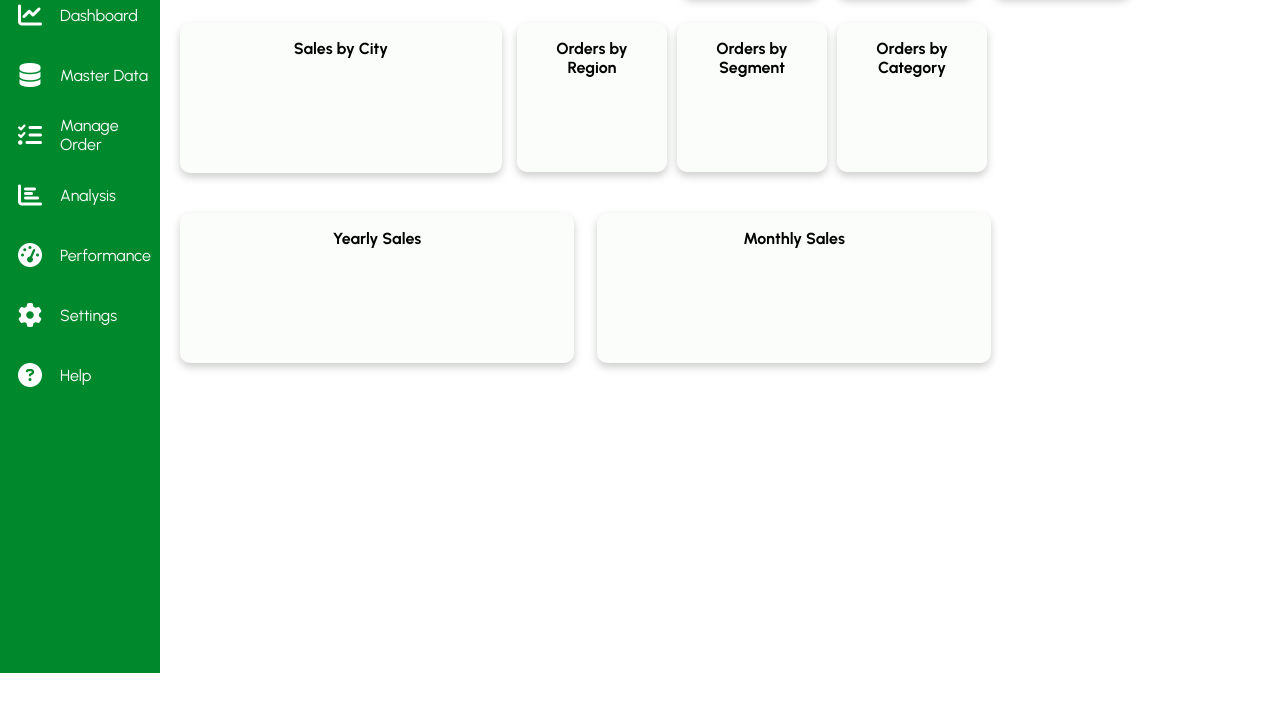
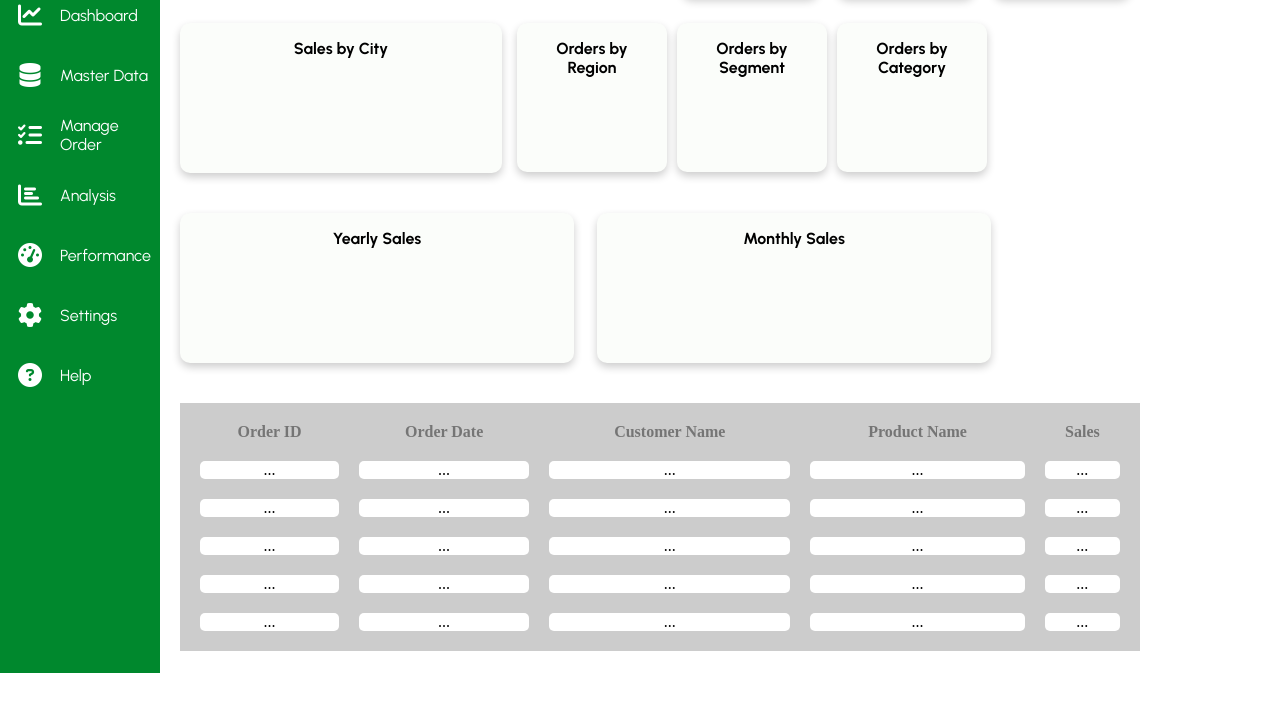
Before and after one commit to Kampus-Merdeka-Software-Engineering/km-feb24-medan-15, a plain HTML site: page index.html in a window 1280 px wide. Shown: the part 161-872 px from the top of the page. Before the commit the page ends 800 px from the top, so only its background shows below. Drawn offline with Linux system fonts and the light colour scheme.

Commit message:
nambahin table orders

```diff
--- a/index.html
+++ b/index.html
@@ -108,7 +108,50 @@
             </div>
         </section>
         <section class="main-content">
-            <!-- Isi main content bagian 4 -->
+            <table style="width:100%">
+                <tr>
+                  <th>Order ID</th>
+                  <th>Order Date</th>
+                  <th>Customer Name</th>
+                  <th>Product Name</th>
+                  <th>Sales</th>
+                </tr>
+                <tr>
+                  <td>...</td>
+                  <td>...</td>
+                  <td>...</td>
+                  <td>...</td>
+                  <td>...</td>
+                </tr>
+                <tr>
+                  <td>...</td>
+                  <td>...</td>
+                  <td>...</td>
+                  <td>...</td>
+                  <td>...</td>
+                </tr>
+                <tr>
+                  <td>...</td>
+                  <td>...</td>
+                  <td>...</td>
+                  <td>...</td>
+                  <td>...</td>
+                </tr>
+                <tr>
+                  <td>...</td>
+                  <td>...</td>
+                  <td>...</td>
+                  <td>...</td>
+                  <td>...</td>
+                </tr>
+                <tr>
+                  <td>...</td>
+                  <td>...</td>
+                  <td>...</td>
+                  <td>...</td>
+                  <td>...</td>
+                </tr>
+              </table>
         </section>
         <section class="main-content">
             <!-- Isi main content bagian 5 (filtering) -->
--- a/styles.css
+++ b/styles.css
@@ -258,6 +258,30 @@
   height: 150px;
 }
 
+table, th, td{
+  font-family: 'Times New Roman', Times, serif;
+}
+
+table{
+  /* border:1px solid black; */
+  border-spacing: 20px;
+  background-color: #CCCCCC;
+}
+
+th{
+  font-weight: bold;
+  color: #000000;
+  opacity: 42%;
+}
+
+td{
+  /* border:1px solid black; */
+  text-align: center;
+  background-color: #FFFFFF;
+  border-radius: 5px;
+  border-spacing: 0;
+}
+
 
 /* Responsiveness */
 @media (max-width: 1280px) {
```
